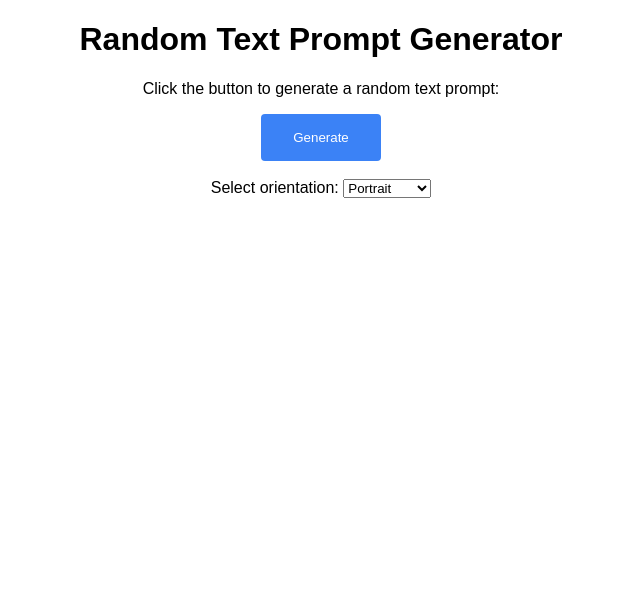
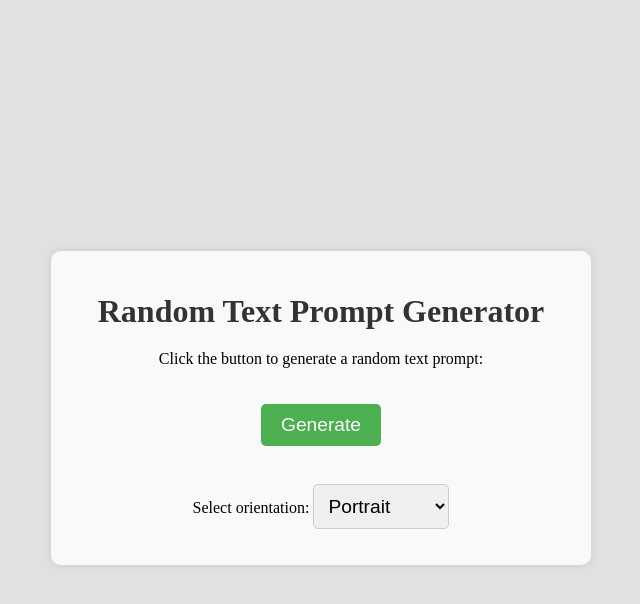
Before and after one commit to ceelopez/midjourney-mockup-generator, a plain HTML site: page index.html in a window 1280 px wide. Shown: the whole page, without its empty margins (319-959 px from the left). Drawn offline with Linux system fonts and the light colour scheme.

Commit message:
Updated Style CSS
Trying to make it more visually appealing :)

```diff
--- a/style.css
+++ b/style.css
@@ -1,27 +1,49 @@
 body {
-    font-family: sans-serif;
-    text-align: center;
-    margin: 0;
+  display: flex;
+  justify-content: center;
+  align-items: center;
+  min-height: 100vh;
+  background-color: #e1e1e1;
 }
 
-  #prompt-container {
-    height: 100vh;
-    display: flex;
-    flex-direction: column;
-    justify-content: center;
-    align-items: center;
+.container {
+  max-width: 500px;
+  width: 100%;
+  padding: 20px;
+  background-color: rgba(255, 255, 255, 0.8);
+  box-shadow: 0 0 10px rgba(0, 0, 0, 0.1);
+  border-radius: 10px;
+  text-align: center;
 }
 
-  #prompt {
+h1 {
   font-size: 2rem;
-    margin-bottom: 2rem;
+  margin-bottom: 20px;
+  color: #333;
 }
 
-  #generate-button {
-    padding: 1rem 2rem;
-    background-color: #3b82f6;
-    color: white;
+button {
+  padding: 10px 20px;
+  background-color: #4caf50;
   border: none;
-    border-radius: 0.25rem;
+  color: #fff;
+  font-size: 1.2rem;
+  border-radius: 5px;
   cursor: pointer;
+  margin-top: 20px;
 }
+
+select {
+  padding: 10px;
+  font-size: 1.2rem;
+  border-radius: 5px;
+  border: 1px solid #ccc;
+  margin-top: 20px;
+}
+
+.prompt {
+  font-size: 1.5rem;
+  font-weight: bold;
+  margin-top: 30px;
+  color: #333;
+}
```
Lines whose indentation alone changed are shown as unchanged.
